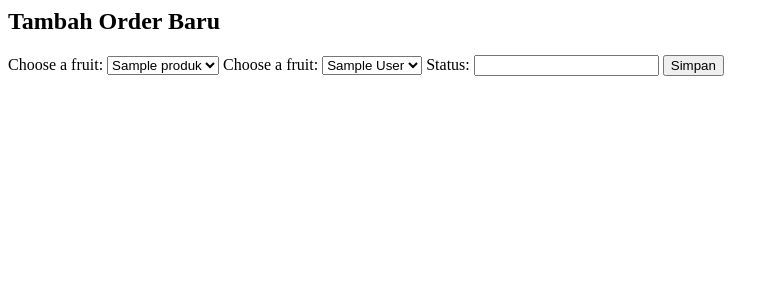
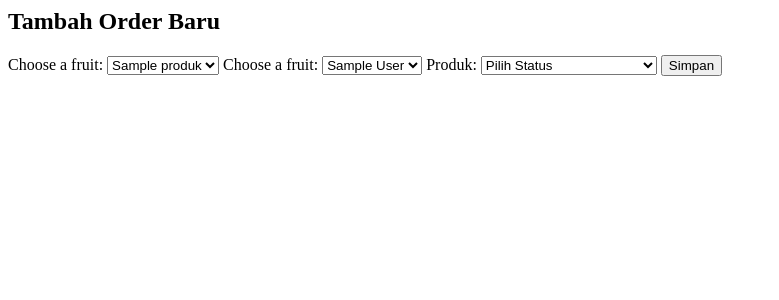
Before and after one commit to IndraAjiyanto/kelompok_2_kece, a PHP site: page /order/create in a window 1280 px wide. Shown: the top 300 px of the page, without its empty margins (0-779 px from the left). Run offline with PHP 8.4, Linux system fonts and the light colour scheme; tables that the repository leaves empty or names only in its code hold one stand-in row (values such as "Sample post").

Commit message:
memperbaiki tambah order

```diff
--- a/app/views/order/create.php
+++ b/app/views/order/create.php
@@ -17,7 +17,14 @@
     };
     ?>
     </select>
-    <label for="status">Status:</label>
-    <input type="text" name="status" id="status" required>
+    <label for="status">Produk:</label>
+        <select name="status" id="status" required>
+            <option value="" disabled selected> Pilih Status </option>
+            <option value="Pesanan berhasil dipesan">Pesanan berhasil dipesan</option>
+            <option value="Pesanan sedang dikemas">Pesanan sedang dikemas</option>
+            <option value="Pesanan sedang dikirim">Pesanan sedang dikirim</option>
+            <option value="Pesanan diterima">Pesanan diterima</option>
+            <option value="Pesanan dibatalkan">Pesanan dibatalkan</option>
+        </select>
     <button type="submit">Simpan</button>
 </form>
```
